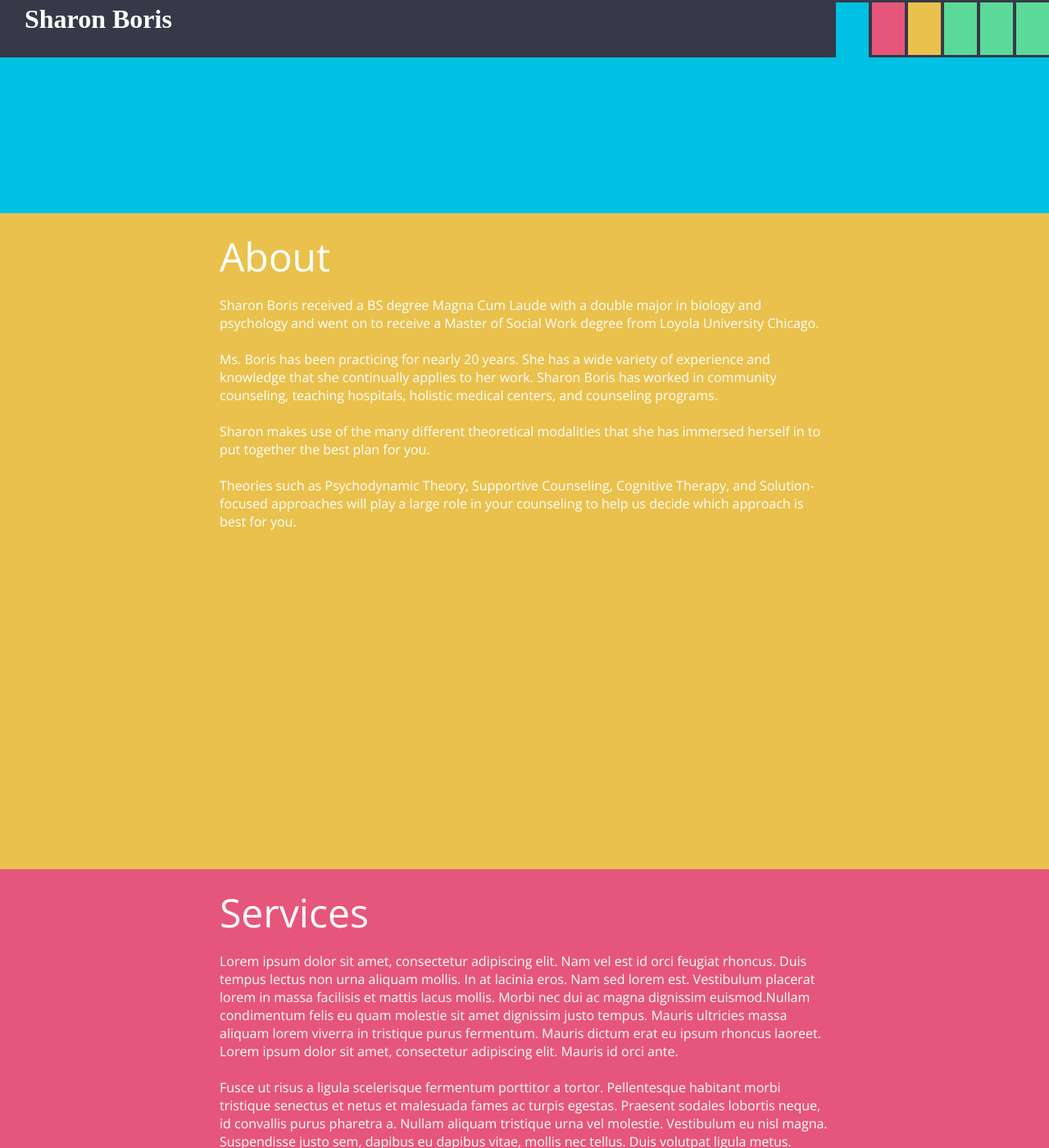
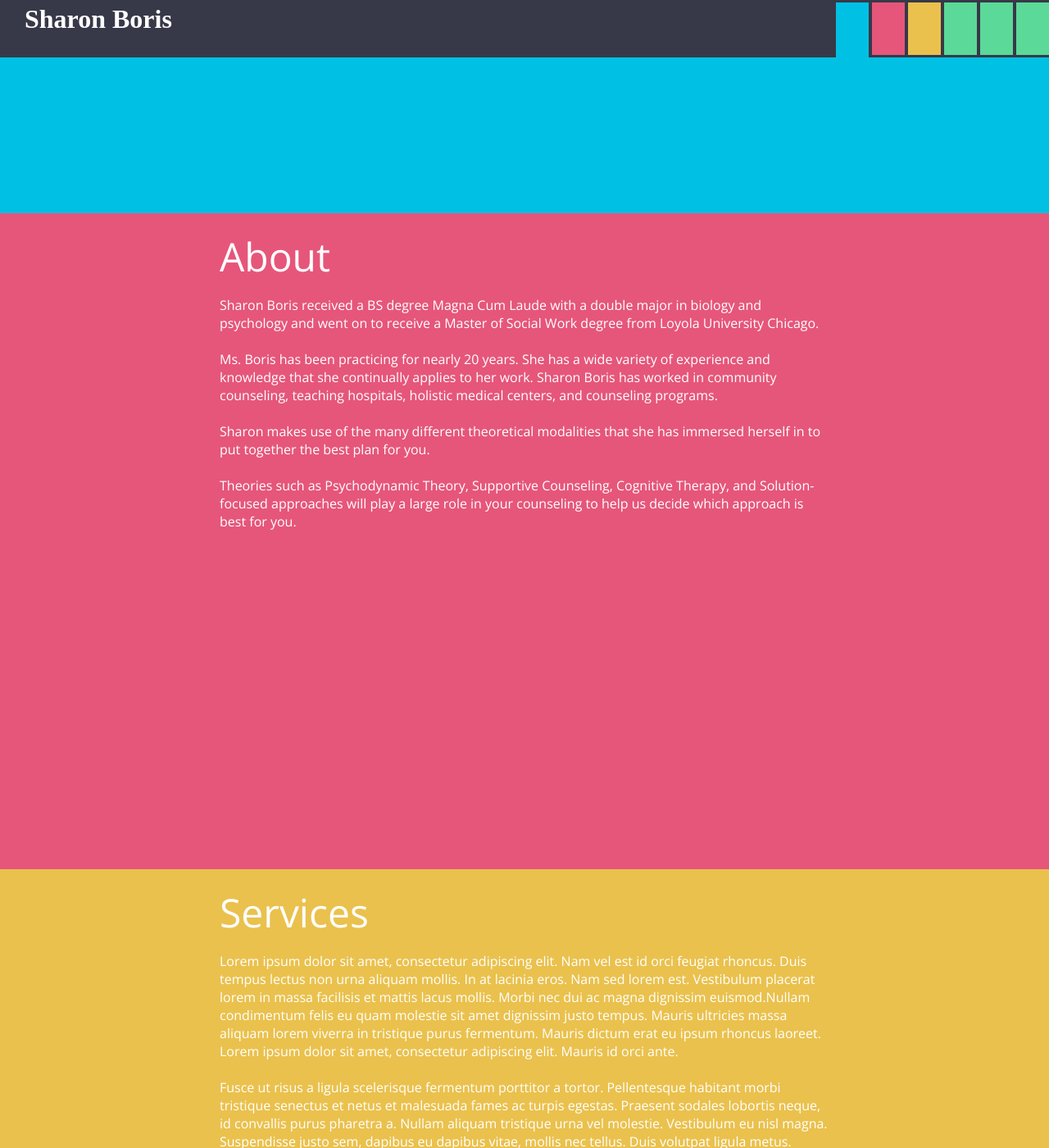
Before and after one commit to PlGGS/sharonboris.com, a Jekyll site: the page built from index.html, in a window 1280 px wide and 1400 px high, scrolled down 610 px. Shown: the whole window at 82% size. Built offline with Jekyll 4.4.1, drawn with Linux system fonts in a browser that asks for light colours; nearby versions of some CDN libraries; some web fonts are replaced.

Commit message:
Fixed temp colors

```diff
--- a/css/main.scss
+++ b/css/main.scss
@@ -93,8 +93,8 @@ section {
 }
 
 section#home { background-color: #00c0e4; margin-top: 70px;}
-section#about { background-color: #eac14d; }
-section#services { background-color: #e6567a; }
+section#about { background-color: #e6567a; }
+section#services { background-color: #eac14d; }
 section#financial { background-color: #5bd999; }
 section#forms { background-color: #5bd999; }
 section#contact { background-color: #5bd999; }
```
